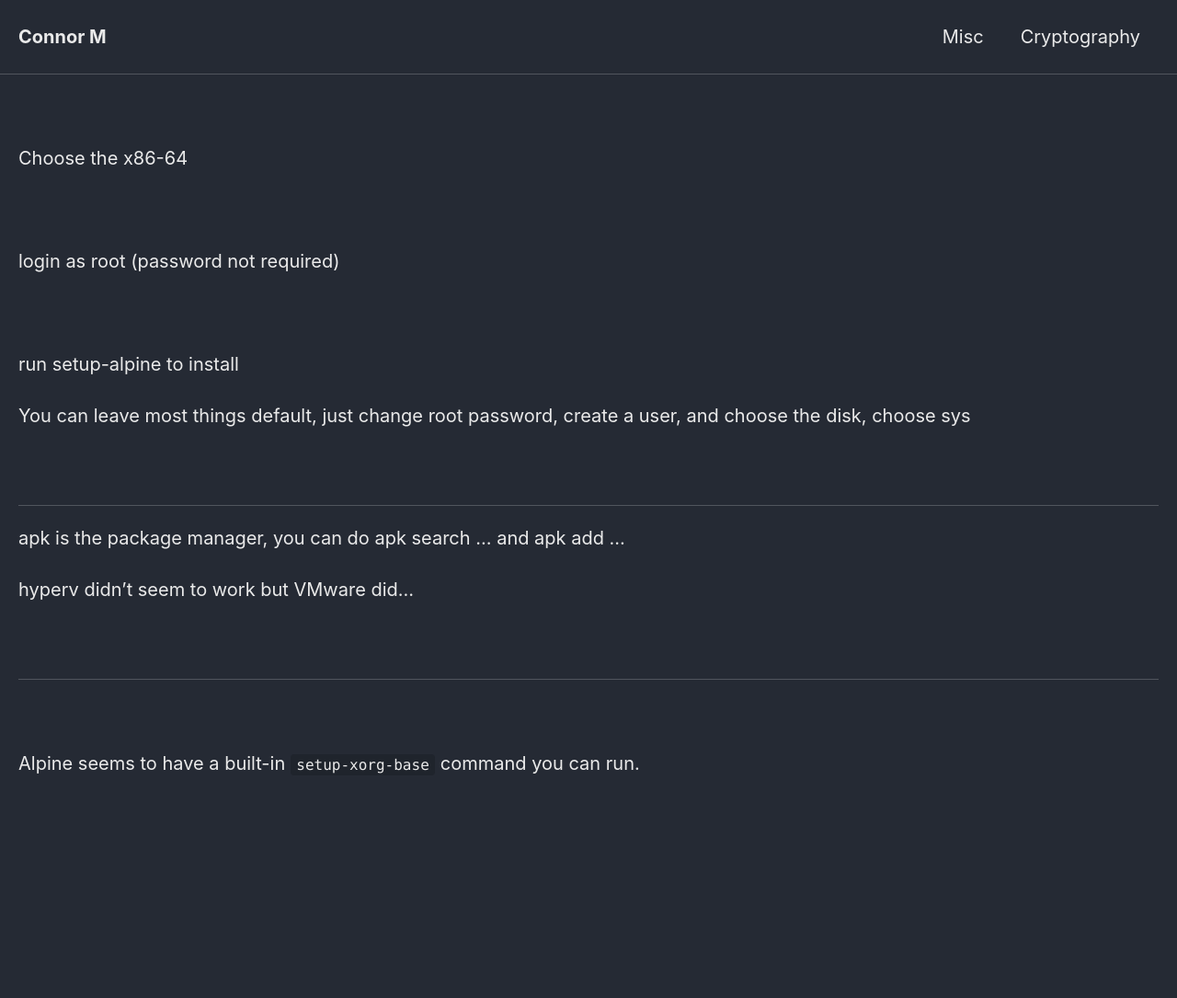
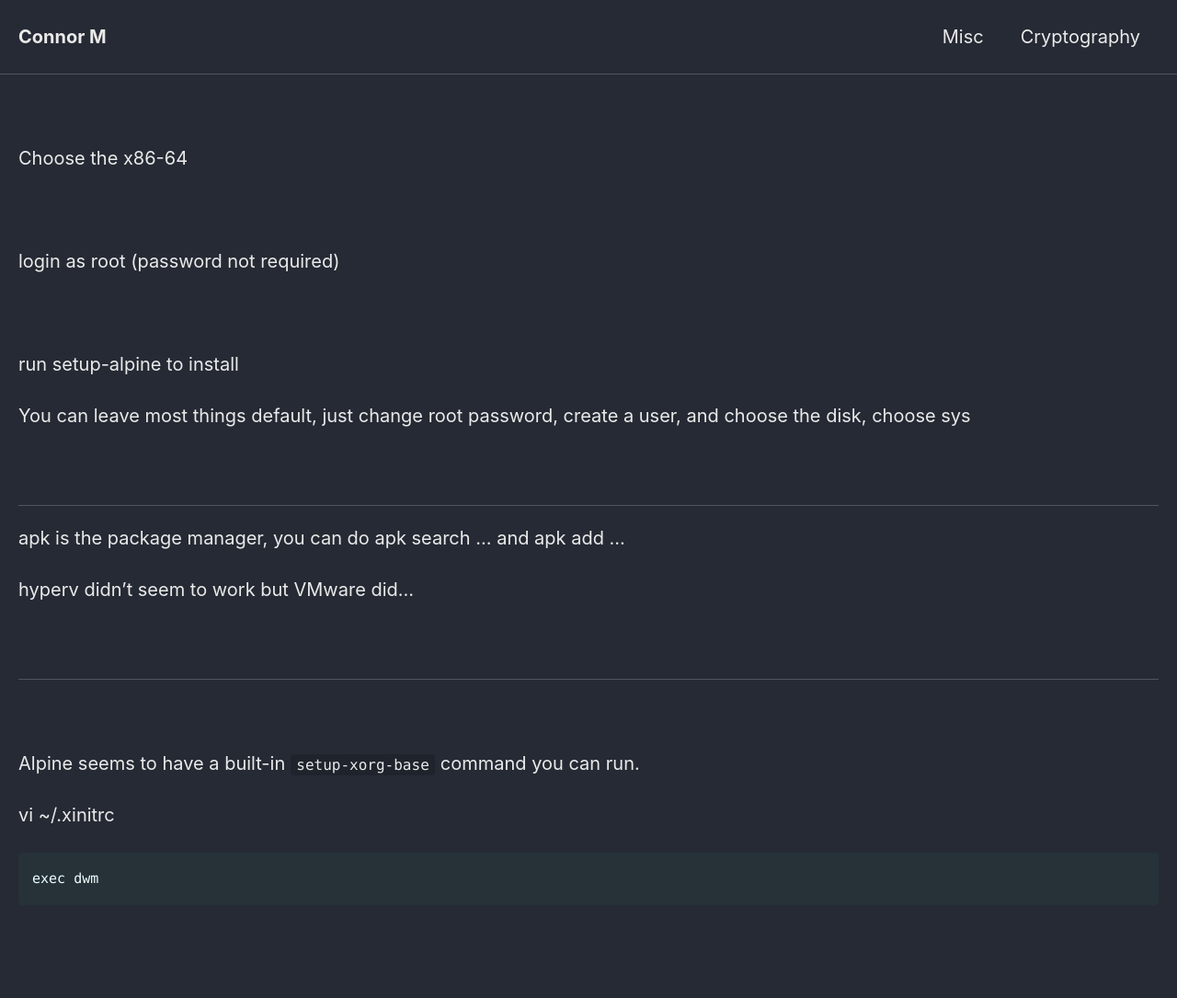
Before and after one commit to Connor-McCartney/Connor-McCartney.github.io, a Jekyll site: the page built from _pages/misc/alpine.md, in a window 1280 px wide. Shown: the whole page at 92% size. Built offline with Jekyll 4.4.1, drawn with Linux system fonts in a browser that asks for light colours; cached includes are drawn as plain includes; our own code applies the rules of GitHub Pages for plain Markdown files; before the commit the page ends 901 px from its top, so only the background shows below that.

Commit message:
Update alpine.md

````diff
--- a/_pages/misc/alpine.md
+++ b/_pages/misc/alpine.md
@@ -34,3 +34,12 @@ hyperv didn't seem to work but VMware did...
 
 
 Alpine seems to have a built-in `setup-xorg-base` command you can run.
+
+vi ~/.xinitrc
+
+```
+exec dwm
+```
+
+
+<br>
````
